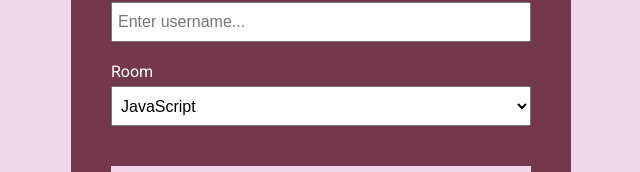
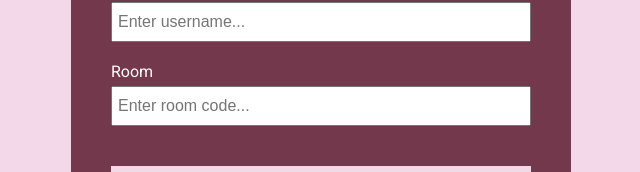
Before and after one commit to luxiopppp/realtime-chat, a website: page public/index.html in a window 1280 px wide. Shown: the part 210-382 px from the top of the page, without its empty margins (319-959 px from the left). Drawn offline with Linux system fonts and the light colour scheme.

Commit message:
feat: join rooms using codes instead of selection

```diff
--- a/public/index.html
+++ b/public/index.html
@@ -32,14 +32,13 @@
 					</div>
 					<div class="form-control">
 						<label for="room">Room</label>
-						<select name="room" id="room">
-							<option value="JavaScript">JavaScript</option>
-							<option value="Python">Python</option>
-							<option value="PHP">PHP</option>
-							<option value="C#">C#</option>
-							<option value="Ruby">Ruby</option>
-							<option value="Java">Java</option>
-						</select>
+						<input
+							type="text"
+							name="room"
+							id="room"
+							placeholder="Enter room code..."
+							required
+						/>
 					</div>
 					<button type="submit" class="btn">Join Chat</button>
 				</form>
```
